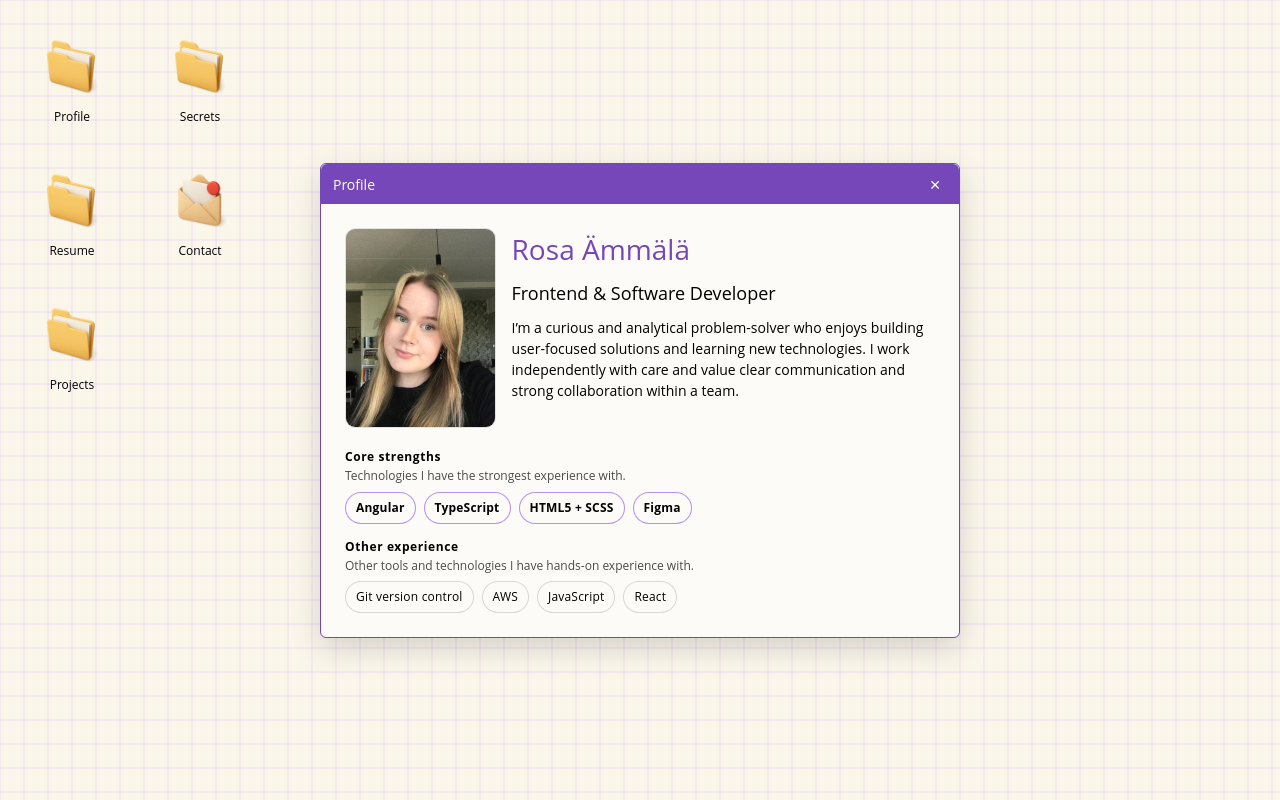
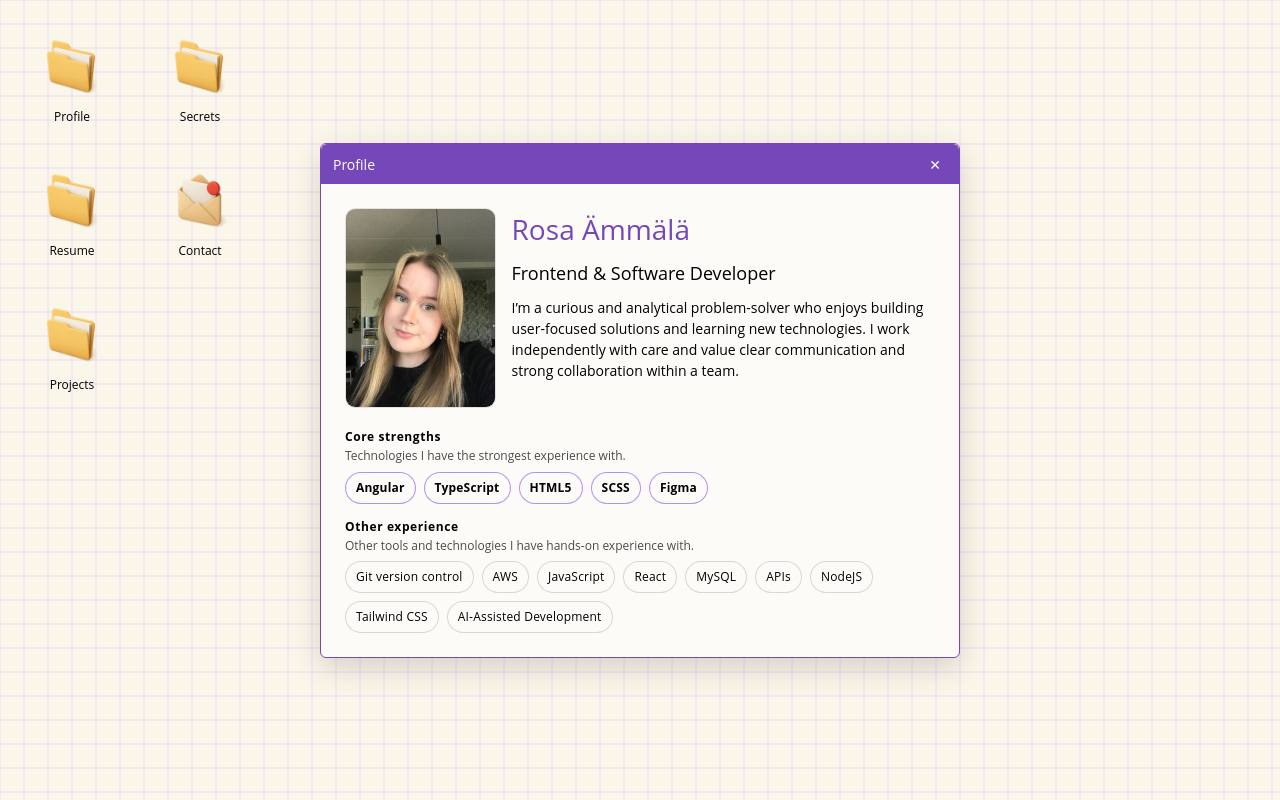
Before and after one commit to rosa-ammala/portfolio, a Next.js app: page / in a window 1280 px wide. Built offline with nearby package versions, Linux system fonts and the light colour scheme.

Commit message:
New tools added to Profile

```diff
--- a/components/windows/ProfileWindow.tsx
+++ b/components/windows/ProfileWindow.tsx
@@ -114,7 +114,8 @@ export function ProfileWindow() {
         >
           <ToolTag label="Angular" variant="primary" />
           <ToolTag label="TypeScript" variant="primary" />
-          <ToolTag label="HTML5 + SCSS" variant="primary" />
+          <ToolTag label="HTML5" variant="primary" />
+          <ToolTag label="SCSS" variant="primary" />
           <ToolTag label="Figma" variant="primary" />
         </ToolGroup>
 
@@ -126,6 +127,11 @@ export function ProfileWindow() {
           <ToolTag label="AWS" />
           <ToolTag label="JavaScript" />
           <ToolTag label="React" />
+          <ToolTag label="MySQL" />
+          <ToolTag label="APIs" />
+          <ToolTag label="NodeJS" />
+          <ToolTag label="Tailwind CSS" />
+          <ToolTag label="AI-Assisted Development" />
         </ToolGroup>
       </div>
     </div>
--- a/package.json
+++ b/package.json
@@ -23,7 +23,7 @@
     "@types/react": "^19",
     "@types/react-dom": "^19",
     "autoprefixer": "^10.4.22",
-    "baseline-browser-mapping": "^2.9.19",
+    "baseline-browser-mapping": "^2.10.29",
     "eslint": "^9",
     "eslint-config-next": "16.0.3",
     "postcss": "^8.5.6",
```
Also changed, not shown: 1 other file (tests, documents, lock files or other folders).
